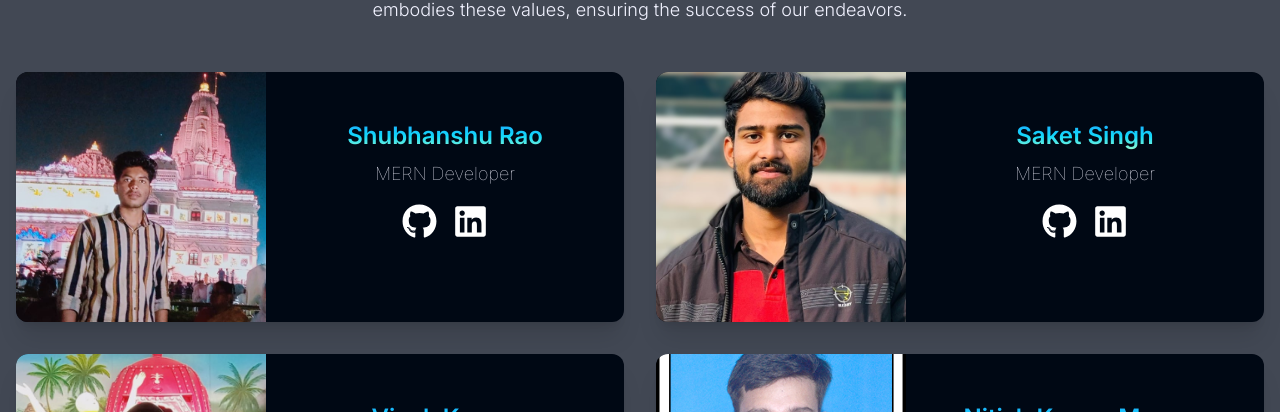
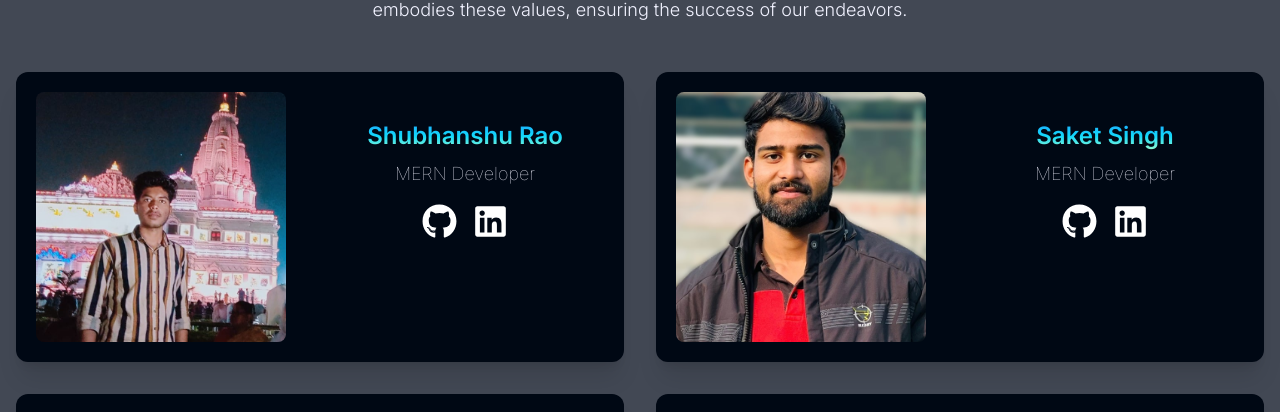
Before and after one commit to shubhanshurav/TecLearn-Educational-Website, a React (Create React App) app: page /team in a window 1280 px wide. Shown: the part 252-664 px from the top of the page. Built offline with nearby package versions, Linux system fonts and the light colour scheme; no server answers; a web font is replaced by a local one.

Commit message:
modify Team Section

```diff
--- a/src/pages/TeamMembers.jsx
+++ b/src/pages/TeamMembers.jsx
@@ -7,8 +7,8 @@ const TeamMembers = ({ name, role, image, github, linkedin }) => {
   return (
     <div className="object-cover p-4">
       <div className="flex flex-col md:flex-row bg-richblack-900 rounded-xl overflow-hidden shadow-xl">
-        <div className=''>
-          <img src={image} alt={name} className="w-full h-full object-cover items-center" style={{ width: '400px', height: '250px', maxHeight:'250px', minWidth:'250px' }} />
+        <div className='p-5'>
+          <img src={image} alt={name} className="w-full h-full rounded-lg object-cover items-center" style={{ width: '400px', height: '250px', maxHeight:'250px', minWidth:'250px' }} />
         </div>
         <div className='flex flex-col w-full items-center py-0 md:py-8 text-richblack-5'>
             <div className="text-center p-4">
```
